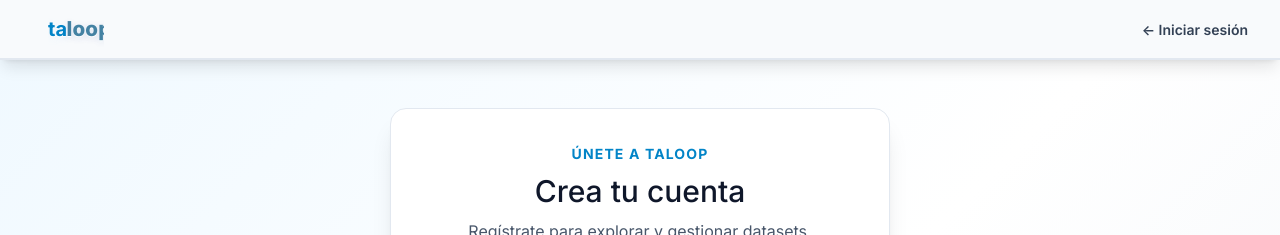
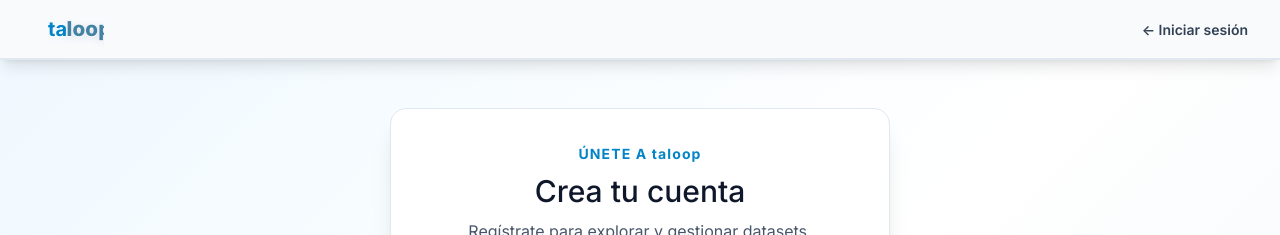
Before and after one commit to yonatan-alvarez-h/taloop-app, a React (Vite) app: page /register in a window 1280 px wide. Shown: the top 235 px of the page. Built offline with nearby package versions, Linux system fonts and the light colour scheme.

Commit message:
Preserve lowercase taloop branding on authentication pages

```diff
--- a/src/pages/Login/LoginPage.css
+++ b/src/pages/Login/LoginPage.css
@@ -50,6 +50,10 @@
   font-weight: var(--font-weight-bold);
   letter-spacing: 0.08em;
   text-transform: uppercase;
+}
+
+.login-eyebrow .brand-name {
+  text-transform: lowercase;
 }
 
 .login-card h1 {
--- a/src/pages/Login/LoginPage.tsx
+++ b/src/pages/Login/LoginPage.tsx
@@ -78,7 +78,9 @@ const LoginPage: React.FC = () => {
       <main className="login-content">
         <section className="login-card" aria-labelledby="login-title">
           <div className="login-card-header">
-            <span className="login-eyebrow">Bienvenido a taloop</span>
+            <span className="login-eyebrow">
+              Bienvenido a <span className="brand-name">taloop</span>
+            </span>
             <h1 id="login-title">Inicia sesión</h1>
             <p>Accede para explorar y gestionar datasets.</p>
           </div>
--- a/src/pages/Register/RegisterPage.css
+++ b/src/pages/Register/RegisterPage.css
@@ -50,6 +50,10 @@
   font-weight: var(--font-weight-bold);
   letter-spacing: 0.08em;
   text-transform: uppercase;
+}
+
+.register-eyebrow .brand-name {
+  text-transform: lowercase;
 }
 
 .register-card h1 {
--- a/src/pages/Register/RegisterPage.tsx
+++ b/src/pages/Register/RegisterPage.tsx
@@ -88,7 +88,9 @@ const RegisterPage: React.FC = () => {
       <main className="register-content">
         <section className="register-card" aria-labelledby="register-title">
           <div className="register-card-header">
-            <span className="register-eyebrow">Únete a taloop</span>
+            <span className="register-eyebrow">
+              Únete a <span className="brand-name">taloop</span>
+            </span>
             <h1 id="register-title">Crea tu cuenta</h1>
             <p>Regístrate para explorar y gestionar datasets.</p>
           </div>
```
